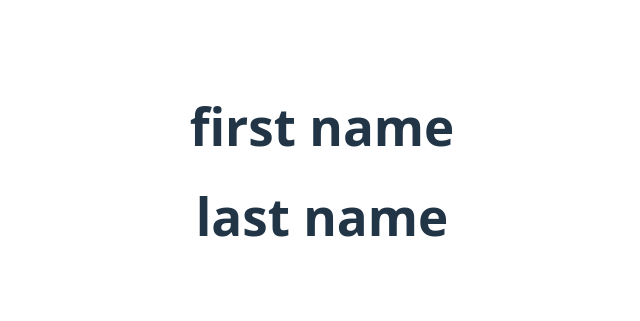
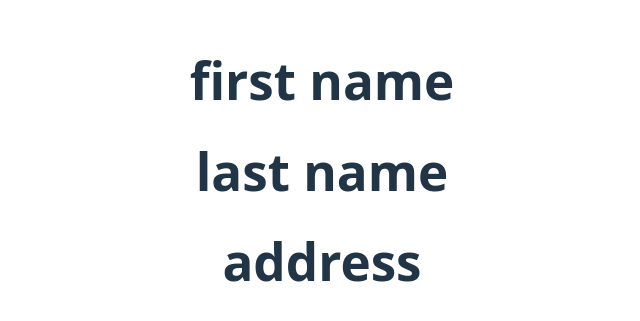
Before and after one commit to Hardik-Boricha/gitdemo, a React (Vite) app: page / in a window 1280 px wide. Shown: the part 229-550 px from the top of the page, without its empty margins (318-958 px from the left). Built offline with nearby package versions, Linux system fonts and the light colour scheme.

Commit message:
Reapply "address"
This reverts commit c2ea479efb04d10986087f053524ec62531c0b0e.

```diff
--- a/src/App.jsx
+++ b/src/App.jsx
@@ -6,6 +6,7 @@ function App() {
     <>
      <h1>first name</h1>
      <h1>last name</h1>
+     <h1>address</h1>
     </>
   )
 }
```
